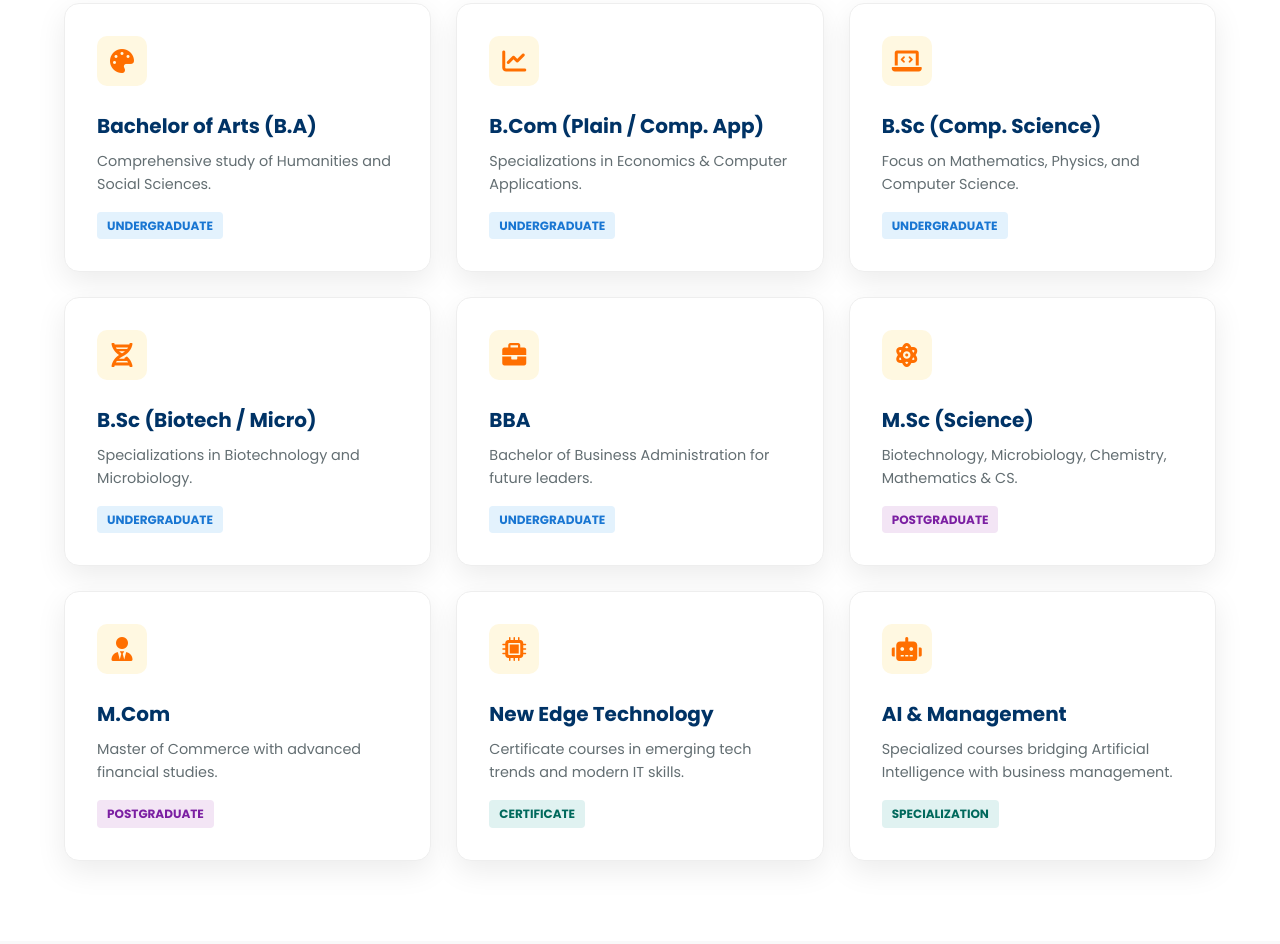
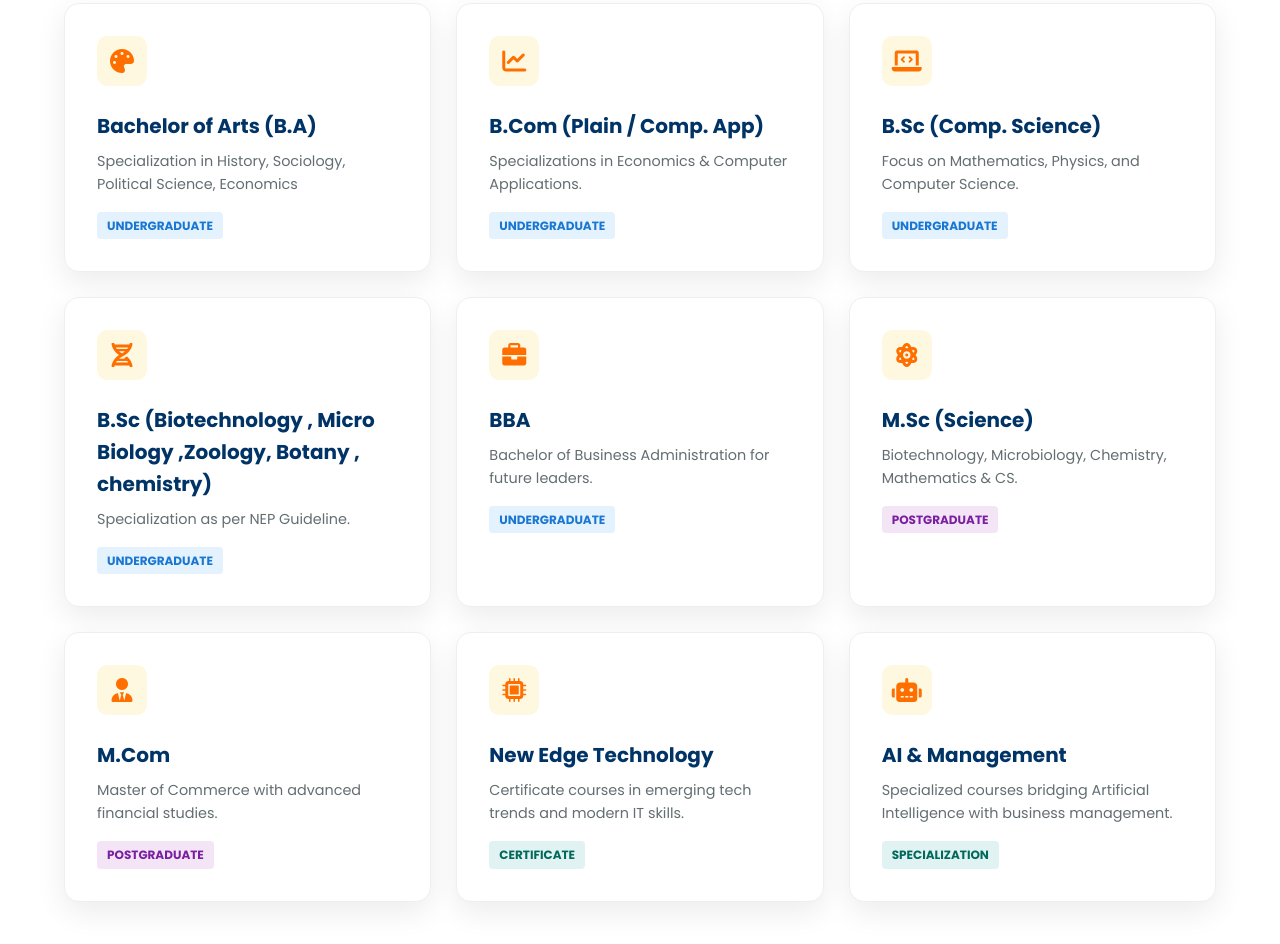
Before and after one commit to dammitdrishti/unique, a plain HTML site: page index.html in a window 1280 px wide. Shown: the part 1717-2661 px from the top of the page. Drawn offline with Linux system fonts and the light colour scheme.

Commit message:
Update index.html

```diff
--- a/index.html
+++ b/index.html
@@ -337,7 +337,7 @@
             <div class="course-block">
                 <div class="course-icon"><i class="fas fa-palette"></i></div>
                 <h3>Bachelor of Arts (B.A)</h3>
-                <p>Comprehensive study of Humanities and Social Sciences.</p>
+                <p>Specialization in History, Sociology, Political Science, Economics</p>
                 <span class="course-tag tag-ug">Undergraduate</span>
             </div>
 
@@ -357,8 +357,8 @@
 
             <div class="course-block">
                 <div class="course-icon"><i class="fas fa-dna"></i></div>
-                <h3>B.Sc (Biotech / Micro)</h3>
-                <p>Specializations in Biotechnology and Microbiology.</p>
+                <h3>B.Sc (Biotechnology , Micro Biology ,Zoology, Botany , chemistry)</h3>
+                <p>Specialization as per NEP Guideline.</p>
                 <span class="course-tag tag-ug">Undergraduate</span>
             </div>
 
```
